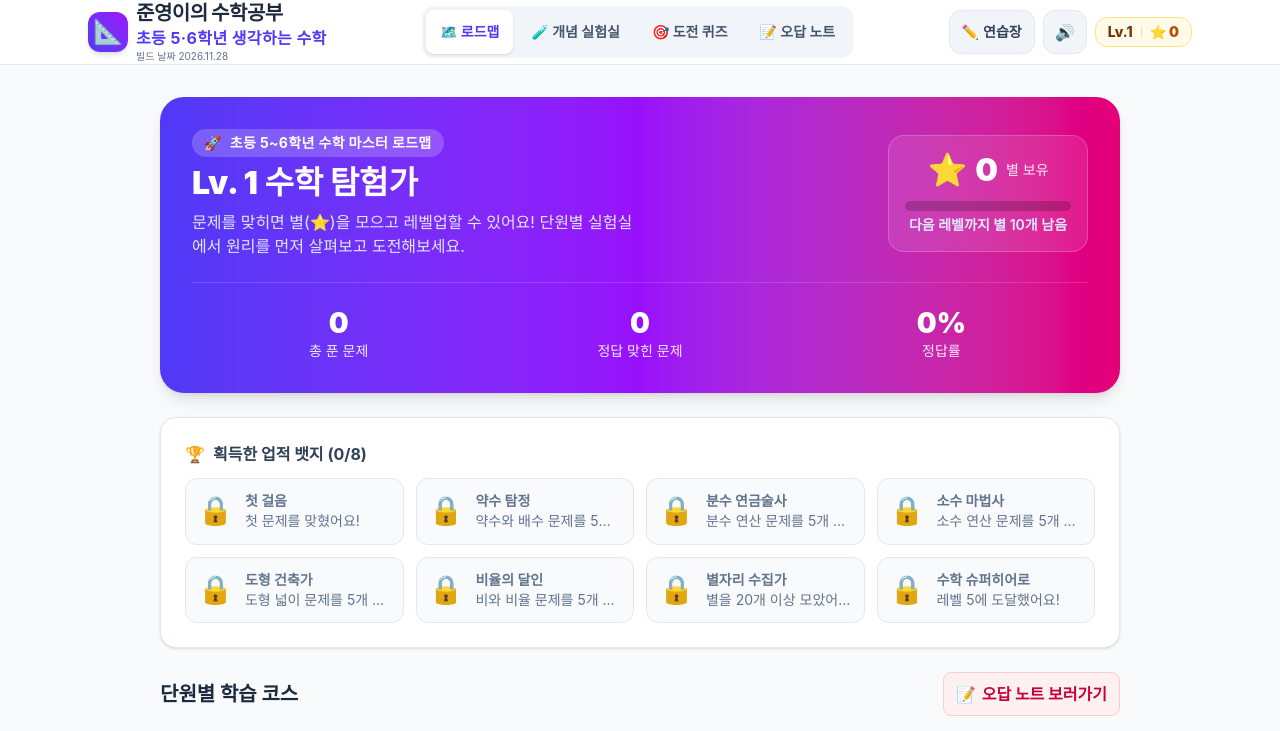
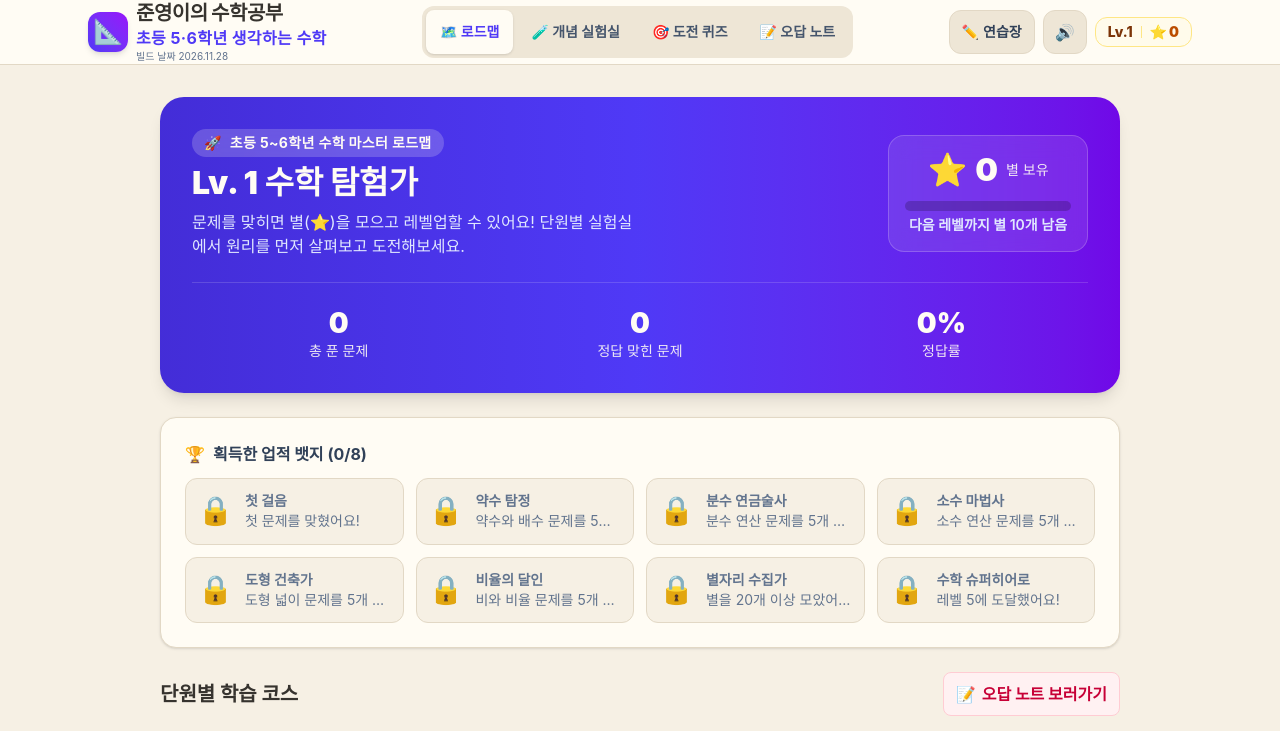
Before and after one commit to ysoftman/mykid-math, a React (Vite) app: page / in a window 1280 px wide. Shown: the top 731 px of the page. Built offline with nearby package versions, Linux system fonts and the light colour scheme; a web font is replaced by a local one.

Commit message:
use warm paper palette to reduce screen glare
Override white and light slate tokens with warm off-white tones,
soften body text contrast, and tone down the roadmap banner gradient.

```diff
--- a/src/components/Roadmap.tsx
+++ b/src/components/Roadmap.tsx
@@ -51,7 +51,7 @@ export const Roadmap: React.FC<RoadmapProps> = ({
   return (
     <div className="space-y-6">
       {/* User Progress Banner */}
-      <div className="bg-gradient-to-r from-indigo-600 via-purple-600 to-pink-600 rounded-3xl p-6 sm:p-8 text-white shadow-lg relative overflow-hidden">
+      <div className="bg-gradient-to-r from-indigo-700 via-indigo-600 to-violet-700 rounded-3xl p-6 sm:p-8 text-white shadow-lg relative overflow-hidden">
         <div className="relative z-10 flex flex-col md:flex-row items-start md:items-center justify-between gap-6">
           <div className="space-y-2">
             <div className="inline-flex items-center gap-2 bg-white/20 backdrop-blur-md px-3 py-1 rounded-full text-xs font-bold tracking-wide">
--- a/src/index.css
+++ b/src/index.css
@@ -15,6 +15,15 @@
   --text-2xl--line-height: 1.2;
   --text-3xl: 2rem;
   --text-3xl--line-height: 1.15;
+
+  /* Warm paper palette: softer than pure white to reduce glare during long study sessions */
+  --color-white: #fffcf4;
+  --color-slate-50: #f6f0e4;
+  --color-slate-100: #eee6d6;
+  --color-slate-200: #e2d8c5;
+  --color-slate-300: #d1c5ae;
+  --color-slate-800: #36332e;
+  --color-slate-900: #2a2824;
 }
 
 @layer base {
@@ -24,8 +33,8 @@
   body {
     margin: 0;
     padding: 0;
-    background-color: #f8fafc;
-    color: #1e293b;
+    background-color: var(--color-slate-50);
+    color: var(--color-slate-800);
     font-family:
       -apple-system, BlinkMacSystemFont, "Segoe UI", Roboto, "Pretendard", "Noto Sans KR",
       sans-serif;
@@ -49,10 +58,10 @@
   height: 6px;
 }
 ::-webkit-scrollbar-track {
-  background: #f1f5f9;
+  background: var(--color-slate-100);
 }
 ::-webkit-scrollbar-thumb {
-  background: #cbd5e1;
+  background: var(--color-slate-300);
   border-radius: 9999px;
 }
 ::-webkit-scrollbar-thumb:hover {
```
